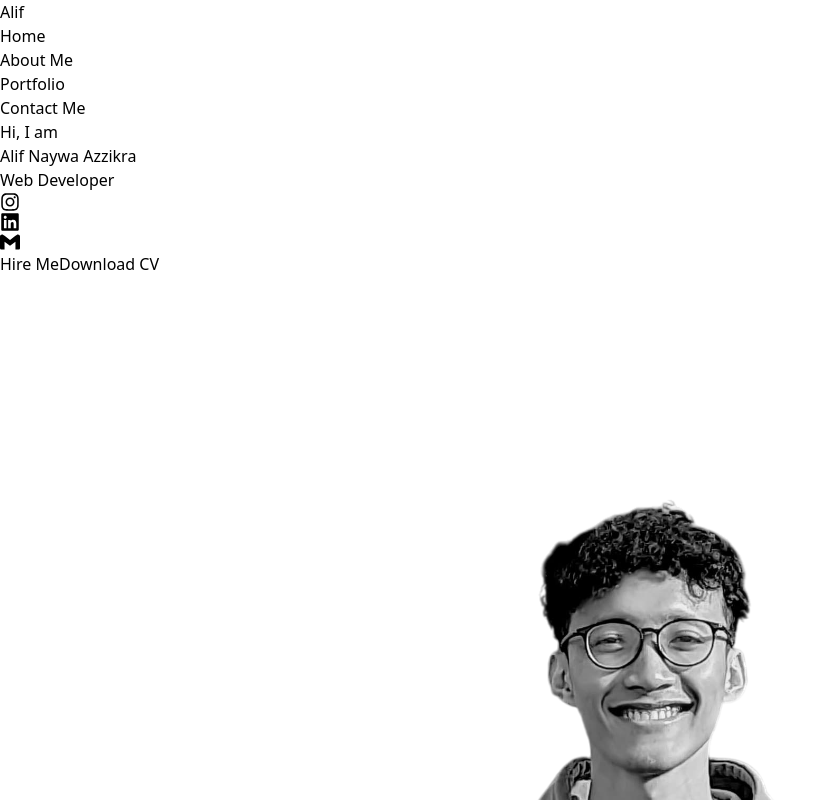
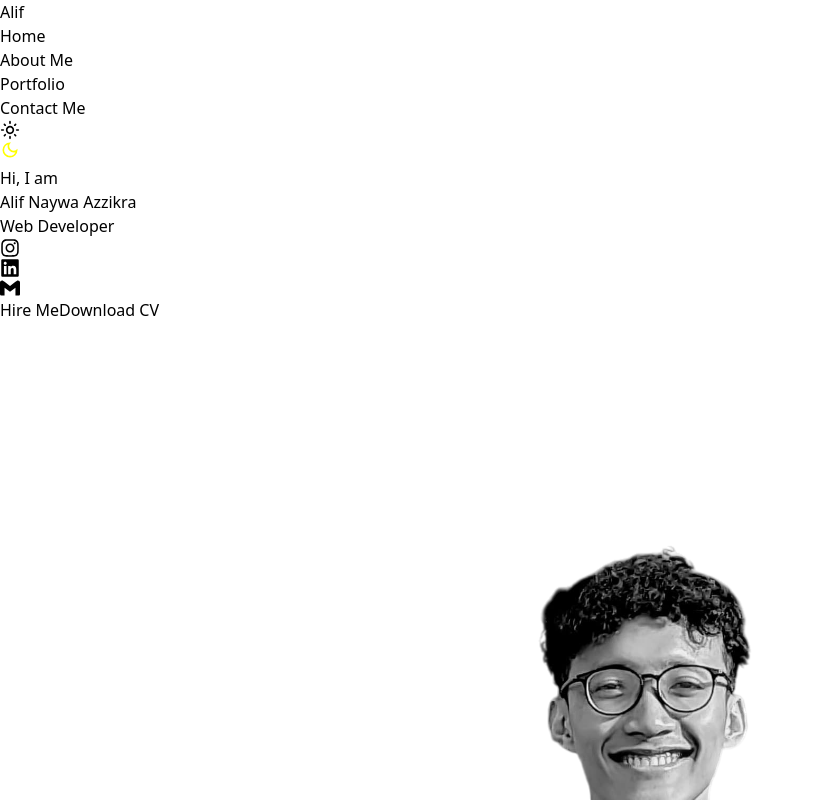
Before and after one commit to alifnay/personal-website, a React (Vite) app: page / in a window 1280 px wide. Shown: the top 800 px of the page, without its empty margins (0-833 px from the left). Built offline with nearby package versions, Linux system fonts and the light colour scheme.

Commit message:
update: Toggle for night mode and light mode

```diff
--- a/src/components/Navbar.jsx
+++ b/src/components/Navbar.jsx
@@ -1,23 +1,64 @@
-import React from 'react';
+import { useState } from 'react';
+import { MdOutlineLightMode, MdOutlineDarkMode  } from "react-icons/md";
 
-const Navbar = () => {
+function Navbar() {
+    const [isDarkMode, setIsDarkMode] = useState(false);
+
+    const toggleMode = () => {
+        setIsDarkMode(!isDarkMode);
+        if (!isDarkMode) {
+            document.documentElement.classList.add('dark');
+        } else {
+            document.documentElement.classList.remove('dark');
+        }
+    };
+
     return (
         <div>
             <div className="max-w-7xl mx-auto grid grid-cols-5 items-center">
                 <div>
                     <div className="text-2xl font-bold bg-gradient-to-r from-[#FA6E00] to-[#E60026] bg-clip-text text-transparent">
-                        Alif
+                    Alif
                     </div>
                 </div>
-                <div className='col-span-3 flex justify-center space-x-20'>
+                <div className="col-span-3 flex justify-center space-x-20">
                     <div className="text-[#FD6F00] cursor-pointer">Home</div>
                     <div className="hover:text-[#FD6F00] cursor-pointer">About Me</div>
                     <div className="hover:text-[#FD6F00] cursor-pointer">Portfolio</div>
                     <div className="hover:text-[#FD6F00] cursor-pointer">Contact Me</div>
                 </div>
+                <div className="flex justify-end items-center">
+                    {/* Toggle Button */}
+                    <button
+                        onClick={toggleMode}
+                        className="relative px-2 inline-flex items-center w-16 h-8 bg-gray-300 dark:bg-gray-700 rounded-full cursor-pointer transition-all duration-300"
+                    >
+                        {/* Lingkaran */}
+                        <span
+                            className={`${
+                            isDarkMode ? 'translate-x-6 bg-yellow-400' : 'bg-white'
+                            } inline-block w-6 h-6 rounded-full transition-all duration-300`}
+                        ></span>
+                        {/* Ikon */}
+                        <span
+                            className={`absolute text-sm text-gray-800 dark:text-gray-200 right-1 ${
+                            isDarkMode ? 'opacity-0' : 'opacity-100'
+                            } transition-opacity duration-300`}
+                        >
+                        <MdOutlineLightMode size={20}/>
+                        </span>
+                        <span
+                            className={`absolute text-sm text-gray-800 dark:text-gray-200 left-1 ${
+                            isDarkMode ? 'opacity-100' : 'opacity-0'
+                            } transition-opacity duration-300`}
+                        >
+                        <MdOutlineDarkMode size={20} color='yellow'/>
+                        </span>
+                    </button>
+                </div>
             </div>
         </div>
     );
-};
+}
 
 export default Navbar;
```
